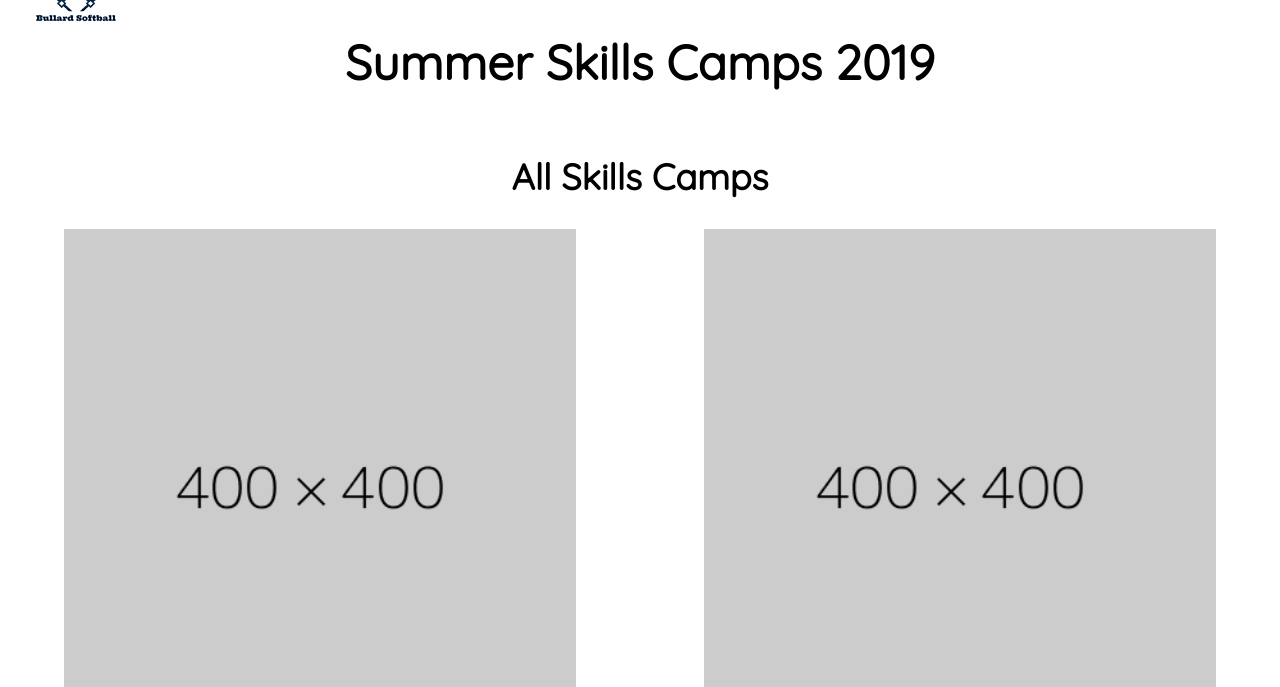
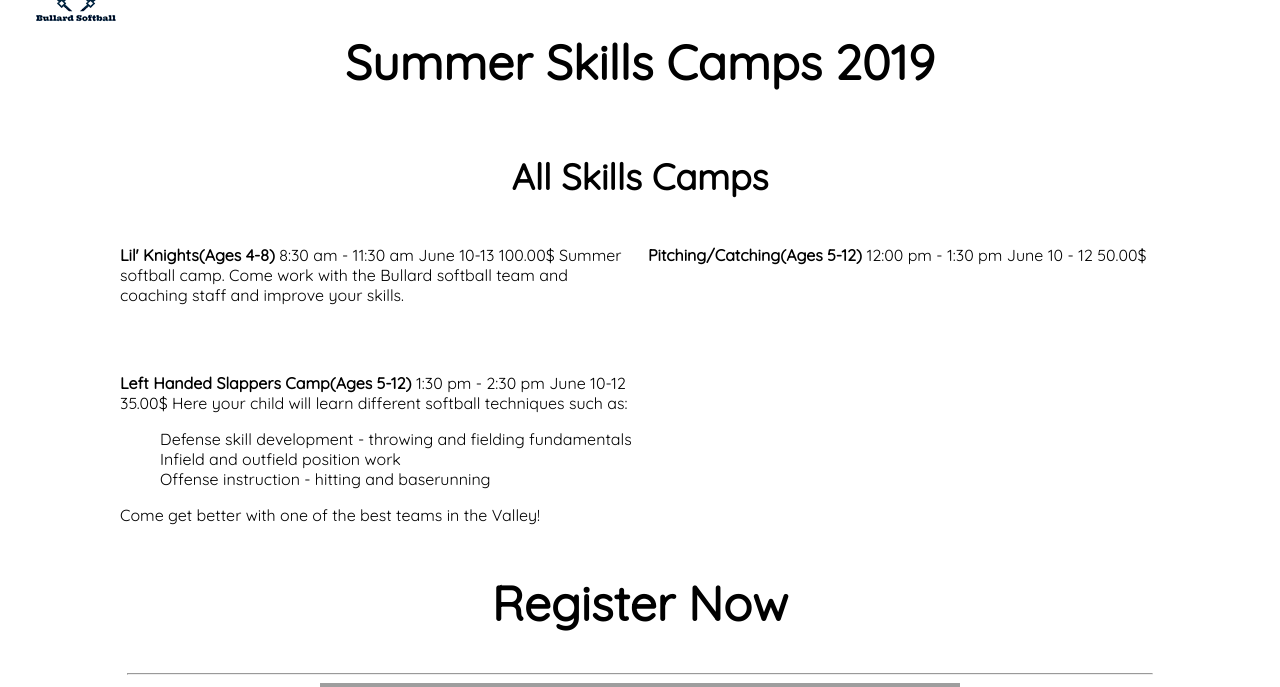
Before and after one commit to genm8/Client-Website, a PHP site: page /youthprogram.php in a window 1280 px wide. Shown: the part 63-750 px from the top of the page. Run offline with PHP 8.4, Linux system fonts and the light colour scheme; some libraries are stand-ins or nearby versions; grey boxes are pictures that could not be loaded.

Commit message:
fixed lil knights grid and footer coach info

```diff
--- a/client-web.css
+++ b/client-web.css
@@ -44,6 +44,18 @@ nav li {
     margin-right: 1%;
 }
 
+#homecontainer a {
+    color: black;
+    font-weight: 600;
+    transition: .2s;
+    font-size: 200%;
+}
+
+#homecontainer a:hover {
+    color: navy;
+    font-size: 600;
+}
+
 nav a {
     color: white;
     transition: .2s;
@@ -58,7 +70,6 @@ nav a:hover {
     color: gray;
 }
 
-
 #bigbox {
     width: 90%;
     display: flex;
@@ -68,9 +79,11 @@ nav a:hover {
     align-items: baseline;
     margin: auto;
 }
+
 #bigbox img {
     width: 100%;
 }
+
 form {
     width: 80%;
     margin: auto;
@@ -81,6 +94,7 @@ input {
     margin-top: 2.5%;
     margin-right: 1%;
 }
+
 #submit {
     margin: .8%;
     padding: .8%;
@@ -223,9 +237,21 @@ button {
     width: 40%;
 
 }
+
 #form {
     display: flex;
     justify-content: center;
+}
+
+.grid {
+    display: grid;
+    grid-template-columns: 40% 40%;
+    grid-gap: 1em;
+    justify-content: center;
+}
+.largeboi {
+    grid-column: 1;
+    grid-row:2;
 }
 @media only screen and (max-width: 1140px) {
 
@@ -289,6 +315,7 @@ button {
     #bigbox {
         width: 90%;
     }
+
     .footercomp {
         width: 100%;
         display: flex;
--- a/schedule.php
+++ b/schedule.php
@@ -98,7 +98,11 @@
             <div class="map margin-top">
                 <h2>Bullard Softball Location and Contact </h2>
 
-               <p>Follow Bullard Softball on social media.</p>
+                <p>Coach IDkHeRnAmE: (559)- 323-2343 <br>
+                fjasdfljs@gmail.com
+                </p>
+
+                <p>Follow Bullard Softball on social media.</p>
                 <a href="https://twitter.com/BHSKnights_SB" target="_blank"><img src="images/twitter.png" alt=""> </a>
 
                 <a href="https://www.facebook.com/BYSLFresno/" target="_blank">
--- a/youthprogram.php
+++ b/youthprogram.php
@@ -25,27 +25,21 @@
         <h1>Summer Skills Camps 2019</h1>
         <h2>All Skills Camps</h2>
     </div>
-    <div class="info">
+    <div class="grid">
         <div>
-           <img src="images/400x400.png" alt="">
             <p>
                 <strong>Lil' Knights(Ages 4-8)</strong> 8:30 am - 11:30 am June 10-13 100.00$
                 Summer softball camp. Come work with the Bullard softball team and coaching staff and improve your skills. <br>
             </p>
         </div>
         <div>
-            <img src="images/400x400.png" alt="">
-            <p>
-                <br><strong>Pitching/Catching(Ages 5-12)</strong> 12:00 pm - 1:30 pm June 10 - 12 50.00$ <br>
+           <p> <strong>Pitching/Catching(Ages 5-12)</strong> 12:00 pm - 1:30 pm June 10 - 12 50.00$ <br>
             </p>
         </div>
-    </div>
-    <div id="bigbox">
-        <img src="images/800x600.png" alt="">
+        <div class="largeboi">
         <p>
-            <br> <strong>Left Handed Slappers Camp(Ages 5-12)</strong> 1:30 pm - 2:30 pm June 10-12 35.00$
+            <br> <strong>Left Handed Slappers Camp(Ages 5-12)</strong> 1:30 pm - 2:30 pm June 10-12 35.00$ Here your child will learn different softball techniques such as:
         </p>
-
 
         <ul>
             <li>Defense skill development - throwing and fielding fundamentals</li>
@@ -54,6 +48,8 @@
         </ul>
         <p>Come get better with one of the best teams in the Valley!</p>
     </div>
+    </div>
+
     <div class="centeredtit">
         <h1>Register Now</h1>
     </div>
@@ -66,7 +62,11 @@
             <div class="map margin-top">
                 <h2>Bullard Softball Location and Contact </h2>
 
-               <p>Follow Bullard Softball on social media.</p>
+                <p>Coach IDkHeRnAmE: (559)- 323-2343 <br>
+                fjasdfljs@gmail.com
+                </p>
+
+                <p>Follow Bullard Softball on social media.</p>
                 <a href="https://twitter.com/BHSKnights_SB" target="_blank"><img src="images/twitter.png" alt=""> </a>
 
                 <a href="https://www.facebook.com/BYSLFresno/" target="_blank">
```
Also changed, not shown: bhshome.php (+6 -2 lines).
